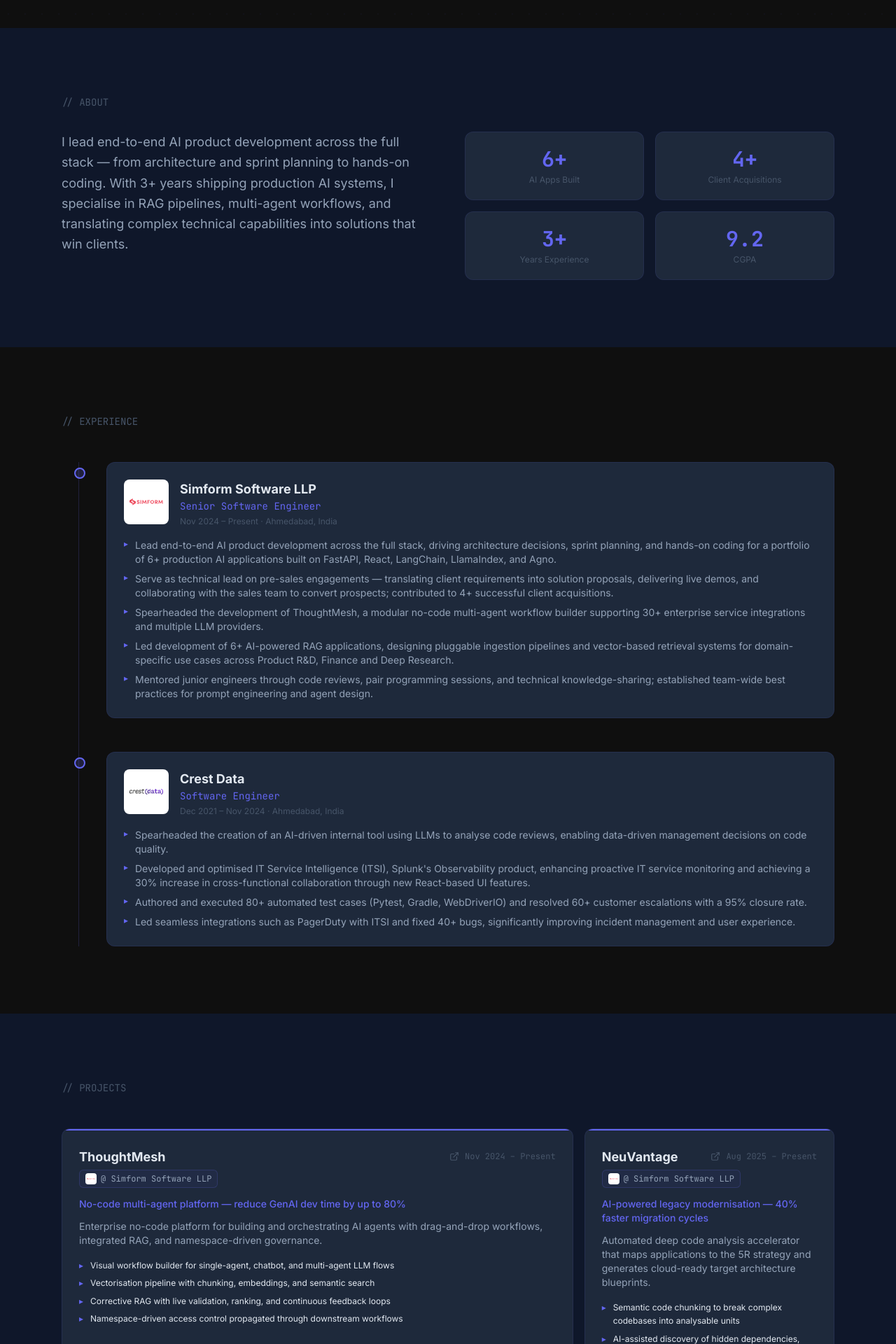
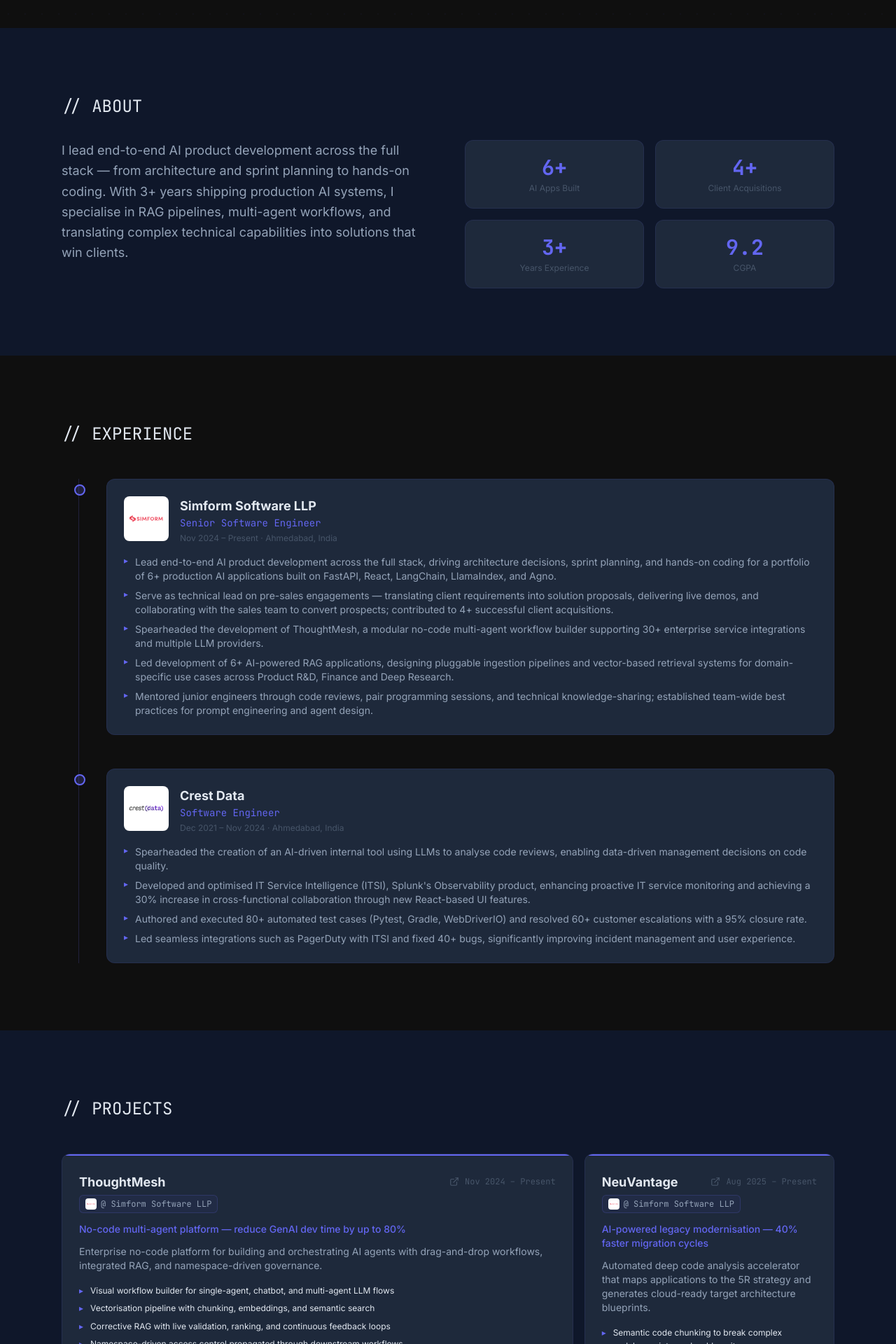
Before and after one commit to themightywolfie/themightywolfie.github.io, a React (Vite) app: page / in a window 1280 px wide. Shown: the part 760-2680 px from the top of the page at 70% size. Built offline with nearby package versions, Linux system fonts and the light colour scheme.

Commit message:
update section headings

```diff
--- a/src/components/About.tsx
+++ b/src/components/About.tsx
@@ -55,9 +55,9 @@ export default function About() {
         animate={inView ? "visible" : "hidden"}
         className="max-w-6xl mx-auto px-6"
       >
-        <motion.p variants={fadeUp} className="font-mono text-text-muted text-sm mb-8">
+        <motion.h2 variants={fadeUp} className="font-mono text-text-primary text-2xl mb-8">
           {"// ABOUT"}
-        </motion.p>
+        </motion.h2>
 
         <div className="grid md:grid-cols-2 gap-12 items-start">
           <motion.div variants={fadeUp}>
--- a/src/components/Certifications.tsx
+++ b/src/components/Certifications.tsx
@@ -18,12 +18,12 @@ export default function Certifications() {
         animate={inView ? "visible" : "hidden"}
         className="max-w-6xl mx-auto px-6"
       >
-        <motion.p
+        <motion.h2
           variants={fadeUp}
-          className="font-mono text-text-muted text-sm mb-12"
+          className="font-mono text-text-primary text-2xl mb-12"
         >
           {"// CERTIFICATIONS"}
-        </motion.p>
+        </motion.h2>
 
         <div className="grid grid-cols-1 sm:grid-cols-2 lg:grid-cols-3 gap-4">
           {certifications.map((cert) => (
--- a/src/components/Contact.tsx
+++ b/src/components/Contact.tsx
@@ -44,9 +44,9 @@ export default function Contact() {
         animate={inView ? "visible" : "hidden"}
         className="max-w-6xl mx-auto px-6"
       >
-        <motion.p variants={fadeUp} className="font-mono text-text-muted text-sm mb-12">
+        <motion.h2 variants={fadeUp} className="font-mono text-text-primary text-2xl mb-12">
           {"// CONTACT"}
-        </motion.p>
+        </motion.h2>
 
         <motion.div
           variants={fadeUp}
--- a/src/components/Education.tsx
+++ b/src/components/Education.tsx
@@ -46,9 +46,9 @@ export default function Education() {
         animate={inView ? "visible" : "hidden"}
         className="max-w-6xl mx-auto px-6"
       >
-        <motion.p variants={fadeUp} className="font-mono text-text-muted text-sm mb-12">
+        <motion.h2 variants={fadeUp} className="font-mono text-text-primary text-2xl mb-12">
           {"// EDUCATION"}
-        </motion.p>
+        </motion.h2>
 
         <motion.div
           variants={fadeUp}
--- a/src/components/Experience.tsx
+++ b/src/components/Experience.tsx
@@ -46,9 +46,9 @@ export default function Experience() {
         animate={inView ? "visible" : "hidden"}
         className="max-w-6xl mx-auto px-6"
       >
-        <motion.p variants={fadeUp} className="font-mono text-text-muted text-sm mb-12">
+        <motion.h2 variants={fadeUp} className="font-mono text-text-primary text-2xl mb-12">
           {"// EXPERIENCE"}
-        </motion.p>
+        </motion.h2>
 
         <div className="relative">
           {/* Timeline line */}
--- a/src/components/Projects/ProjectsGrid.tsx
+++ b/src/components/Projects/ProjectsGrid.tsx
@@ -18,9 +18,9 @@ export default function ProjectsGrid() {
         animate={inView ? "visible" : "hidden"}
         className="max-w-6xl mx-auto px-6"
       >
-        <motion.p variants={fadeUp} className="font-mono text-text-muted text-sm mb-12">
+        <motion.h2 variants={fadeUp} className="font-mono text-text-primary text-2xl mb-12">
           {"// PROJECTS"}
-        </motion.p>
+        </motion.h2>
 
         <div className="grid grid-cols-1 sm:grid-cols-2 lg:grid-cols-3 gap-4">
           {projects.map((project) => (
--- a/src/components/Skills.tsx
+++ b/src/components/Skills.tsx
@@ -17,9 +17,9 @@ export default function Skills() {
         animate={inView ? "visible" : "hidden"}
         className="max-w-6xl mx-auto px-6"
       >
-        <motion.p variants={fadeUp} className="font-mono text-text-muted text-sm mb-12">
+        <motion.h2 variants={fadeUp} className="font-mono text-text-primary text-2xl mb-12">
           {"// SKILLS"}
-        </motion.p>
+        </motion.h2>
 
         <div className="space-y-8">
           {skillCategories.map((category) => (
```
